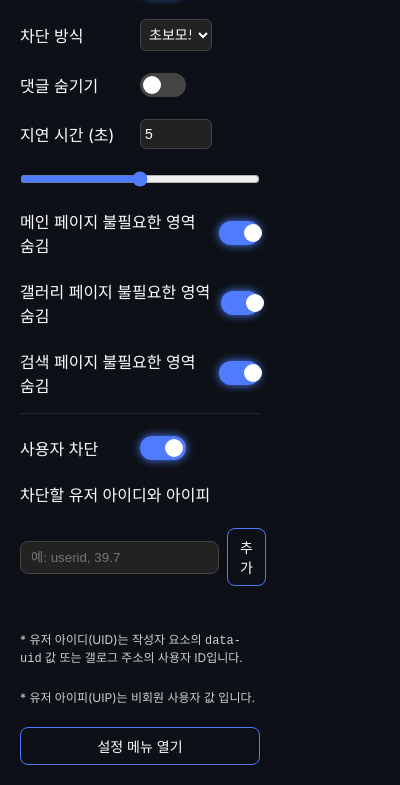
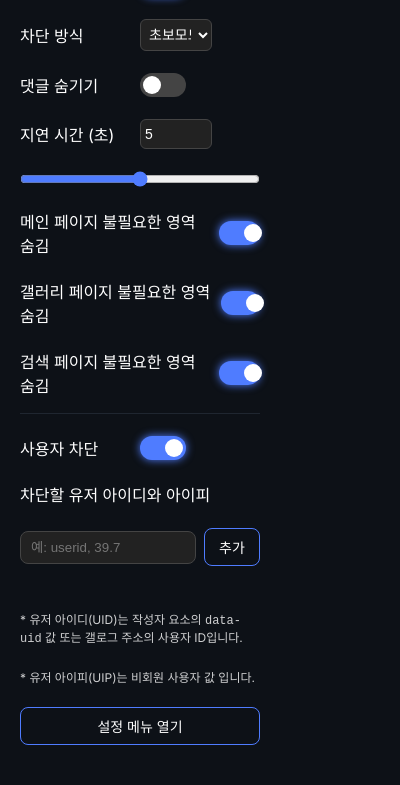
Before and after one commit to diligencefrozen/DCinside-Gallery-Blocker, a browser extension: page popup.html in a window 400 px wide. Shown: the part 95-880 px from the top of the page. Drawn offline with Linux system fonts and the light colour scheme.

Commit message:
Update popup.html

```diff
--- a/popup.html
+++ b/popup.html
@@ -41,9 +41,19 @@
   label.row{display:flex;align-items:center;gap:10px}
 
   /* UID 입력/리스트 스타일 */
-  .row-input{display:flex;gap:8px;align-items:center}
+  .row-input{
+    display:flex;gap:8px;align-items:center;
+  }
   .row-input input[type="text"]{
-    flex:1;padding:8px 10px;border:1px solid #444;border-radius:8px;background:#222;color:var(--light)
+    flex:1 1 auto;
+    min-width:0;
+    padding:8px 10px;border:1px solid #444;border-radius:8px;background:#222;color:var(--light)
+  }
+  .row-input button{
+    flex:0 0 auto;
+    white-space:nowrap;
+    min-width:56px;
+    padding:8px 12px;
   }
   .muted{font-size:12px;opacity:.8}
   ul#uidList{list-style:none;display:flex;flex-direction:column;gap:6px;max-height:120px;overflow:auto}
@@ -91,7 +101,7 @@
   </label>
   <input type="range" id="delayRange" min="0" max="10" step="0.5">
 
-  <!-- ✅ 페이지 숨김 마스터 토글 -->
+  <!-- 페이지 숨김 마스터 토글 -->
   <label class="row">
     <span style="min-width:110px;">메인 페이지 불필요한 영역 숨김</span>
     <label class="switch">
```
